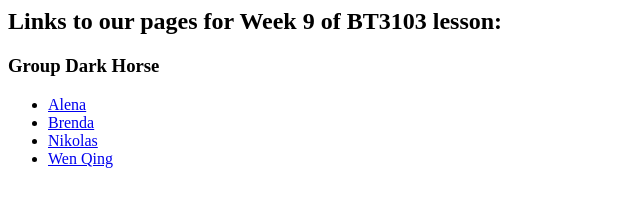
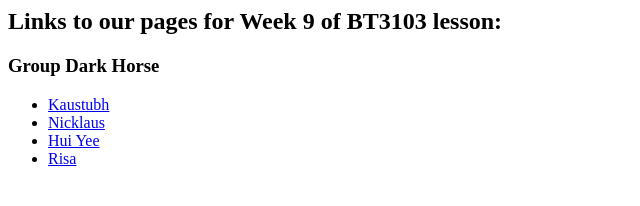
Before and after one commit to risalim/project-dark-horse, a website: page index.html in a window 1280 px wide. Shown: the whole page, without its empty margins (0-640 px from the left). Drawn offline with Linux system fonts and the light colour scheme.

Commit message:
Update index.html

```diff
--- a/index.html
+++ b/index.html
@@ -7,10 +7,10 @@
     <h2>Links to our pages for Week 9 of BT3103 lesson:</h2>
     <h3>Group Dark Horse</h3>
     <ul>
-        <li><a href="kaustubh.html">Alena</a></li>
-        <li><a href="nicklaus.html">Brenda</a></li>
-        <li><a href="huiyee.html">Nikolas</a></li>
-        <li><a href="risa.html">Wen Qing</a></li>
+        <li><a href="kaustubh.html">Kaustubh</a></li>
+        <li><a href="nicklaus.html">Nicklaus</a></li>
+        <li><a href="huiyee.html">Hui Yee</a></li>
+        <li><a href="risa.html">Risa</a></li>
     </ul>
 
 
```
